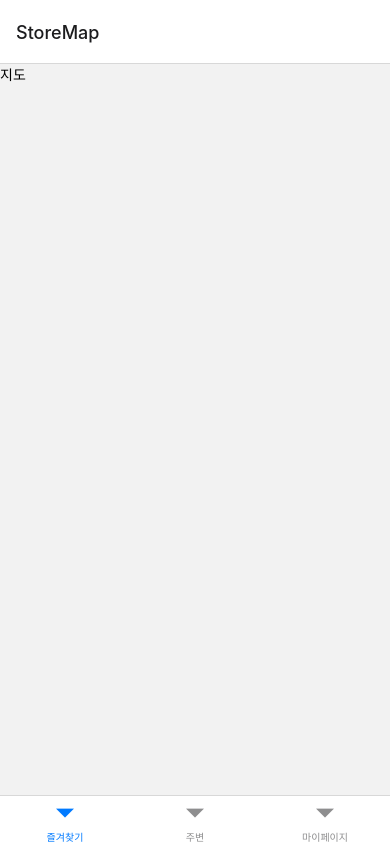
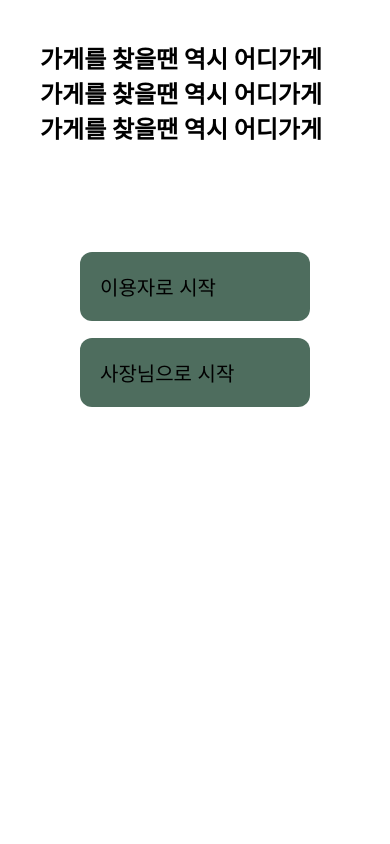
Before and after one commit to cukminseo/where2go-Frontend, a React Native app: screen /Start in a window 390 px wide. Built offline with nearby package versions, Linux system fonts and the light colour scheme; what redux-flipper would draw is missing.

Commit message:
[FEAT]첫 시작화면 구현

```diff
--- a/AppInner.tsx
+++ b/AppInner.tsx
@@ -2,10 +2,13 @@ import * as React from 'react';
 import {NavigationContainer} from '@react-navigation/native';
 import {createNativeStackNavigator} from '@react-navigation/native-stack';
 import {createBottomTabNavigator} from '@react-navigation/bottom-tabs';
+
 import {useState} from 'react';
 
+import Start from './src/pages/Start';
 import SignIn from './src/pages/SignIn';
 import SignUp from './src/pages/SignUp';
+
 import StoreMap from './src/pages/StoreMap';
 import Setting from './src/pages/Setting';
 import {FavoriteModal, AroundModal} from './src/components/Modal';
@@ -18,6 +21,7 @@ export type LoggedInParamList = {
 };
 
 export type RootStackParamList = {
+  Start: undefined;
   SignIn: undefined;
   SignUp: undefined;
 };
@@ -64,7 +68,7 @@ const MyPage = () => {
 };
 
 function AppInner() {
-  const [isLoggedIn, setLoggedIn] = useState(true);
+  const [isLoggedIn, setLoggedIn] = useState(false);
   return (
     <NavigationContainer>
       {isLoggedIn ? (
@@ -103,9 +107,20 @@ function AppInner() {
       ) : (
         <Stack.Navigator>
           <Stack.Screen
+            name="Start"
+            component={Start}
+            options={{
+              title: '시작',
+              headerShown: false,
+            }}
+          />
+          <Stack.Screen
             name="SignIn"
             component={SignIn}
-            options={{title: '로그인'}}
+            options={{
+              headerShown: false,
+              title: '로그인',
+            }}
           />
           <Stack.Screen
             name="SignUp"
--- a/src/pages/Start.tsx
+++ b/src/pages/Start.tsx
@@ -9,39 +9,31 @@ import {useAppDispatch} from '../store';
 import {RootStackParamList} from '../../App';
 import {SafeAreaView} from 'react-native-safe-area-context';
 import {Text, View, Pressable, StyleSheet} from 'react-native';
+import {typoStyle} from './styles.js';
 
 type StartScreenProps = NativeStackScreenProps<RootStackParamList, 'Start'>;
 
 function Start({navigation}: StartScreenProps) {
   const dispatch = useAppDispatch();
   const userSignIn = useCallback(() => {
-    //사용자 로그인
+    //사용자 로그인 setting
     navigation.navigate('SignIn');
   }, [navigation]);
   const ownersSignIn = useCallback(() => {
-    //사장님 로그인
+    //사장님 로그인 setting
     navigation.navigate('SignIn');
   }, [navigation]);
   return (
     <SafeAreaView style={styles.container}>
-      <Text>가게를 찾을땐 역시 어디가게</Text>
-      <Text>가게를 찾을땐 역시 어디가게</Text>
-      <Text>가게를 찾을땐 역시 어디가게</Text>
-      <Text>가게를 찾을땐 역시 어디가게</Text>
-      <Text>가게를 찾을땐 역시 어디가게</Text>
-      <Text>가게를 찾을땐 역시 어디가게</Text>
-      <Text>가게를 찾을땐 역시 어디가게</Text>
-      <Text>가게를 찾을땐 역시 어디가게</Text>
-      <Text>가게를 찾을땐 역시 어디가게</Text>
-      <Text>가게를 찾을땐 역시 어디가게</Text>
-      <Text>가게를 찾을땐 역시 어디가게</Text>
-      <Text>가게를 찾을땐 역시 어디가게</Text>
-      <Text>가게를 찾을땐 역시 어디가게</Text>
+      <Text style={typoStyle.title2}>
+        가게를 찾을땐 역시 어디가게{'\n'}가게를 찾을땐 역시 어디가게{'\n'}가게를
+        찾을땐 역시 어디가게
+      </Text>
       <View style={styles.selectButtonContainer}>
-        <Pressable onPress={userSignIn}>
+        <Pressable style={styles.selectButton} onPress={userSignIn}>
           <Text style={styles.selectButtonText}>이용자로 시작</Text>
         </Pressable>
-        <Pressable onPress={ownersSignIn}>
+        <Pressable style={styles.selectButton} onPress={ownersSignIn}>
           <Text style={styles.selectButtonText}>사장님으로 시작</Text>
         </Pressable>
       </View>
@@ -53,8 +45,18 @@ const styles = StyleSheet.create({
   container: {
     flex: 1,
     backgroundColor: '#FFFFFF', // 흰색으로 변경
+    padding: 40,
   },
-  selectButtonContainer: {},
+  selectButtonContainer: {
+    marginTop: 100,
+  },
+  selectButton: {
+    backgroundColor: '#4E6D5E',
+    borderRadius: 12,
+    marginBottom: 10,
+    marginVertical: 7,
+    marginHorizontal: 40,
+  },
   selectButtonText: {
     fontSize: 20,
     margin: 20,
```
